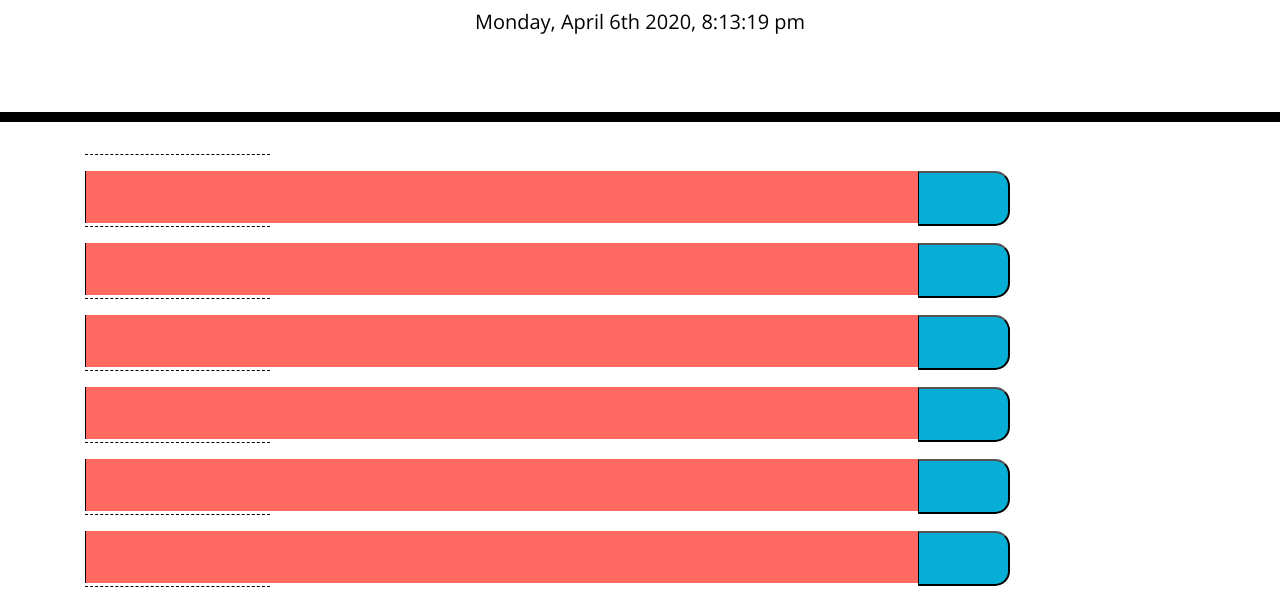
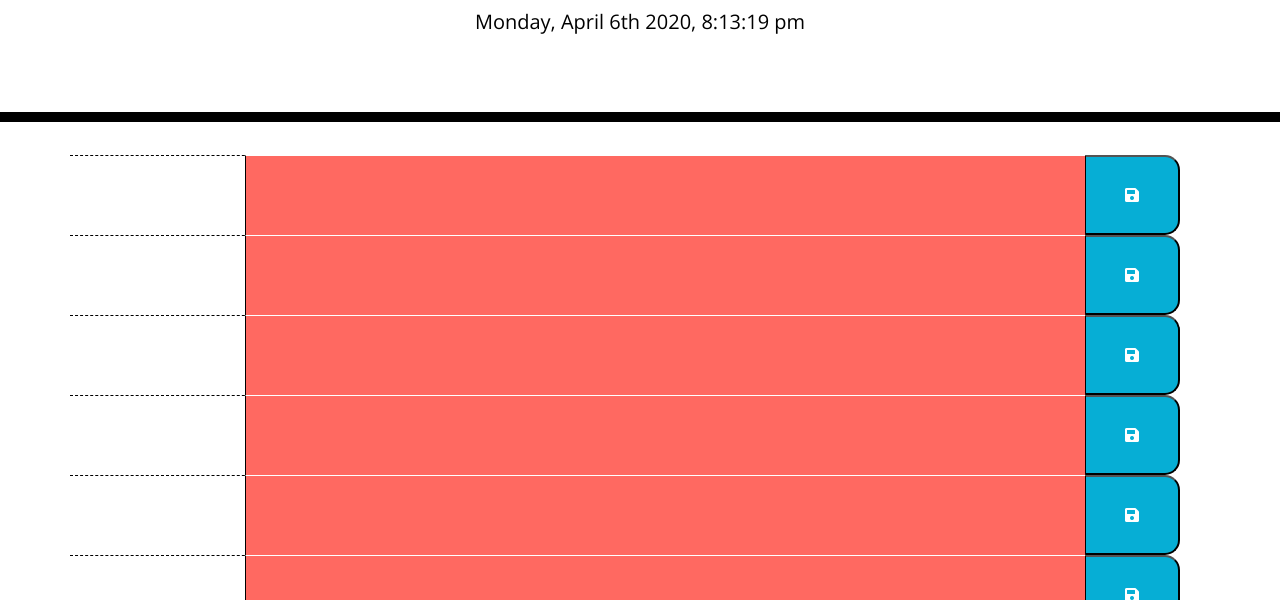
Before and after one commit to nipadedhia/DayPlanner, a plain HTML site: page Unsolved/index.html in a window 1280 px wide. Shown: the part 182-782 px from the top of the page. Drawn offline with nearby package versions, Linux system fonts and the light colour scheme.

Commit message:
added fa fa save button

```diff
--- a/Unsolved/index.html
+++ b/Unsolved/index.html
@@ -27,7 +27,7 @@
     <!-- Time blocks go here -->
 
     <!-- div define for task area -->
-    <div id="task"> </div>
+    <div id="task" class="row"> </div>
 
 
   </div>
--- a/Unsolved/planner.js
+++ b/Unsolved/planner.js
@@ -3,7 +3,6 @@ $(document).ready(function () {
   var currentDate = moment().format("dddd, MMMM Do YYYY, h:mm:ss a");
   $("#currentDay").text(currentDate);
   // console.log(currentDate);
-  // date();
 
   // variable taskArea created for textarea tag
   var taskArea = $("<textarea>");
@@ -12,30 +11,48 @@ $(document).ready(function () {
   // taskArea.addClass("textarea present col-md-9");
   // taskArea.attr("name", "Test");
 
-  // variable saveBtn created for button tag
-  var saveBtnEl = $("<button>");
+  // // variable saveBtn created for button tag
+  // var saveBtnEl = $("<button>");
+  // saveBtnEl.addClass("fa fa-save");
 
-  //adding classes to save button
-  // saveBtnEl.addClass("saveBtn");
-  // saveBtnEl.attr("label", "save");
-
-  //display task area
+  //display time for task area
+  // var taskTime = moment("8 am", "h a").format("h, a");
+  // console.log(taskTime);
+  // timeDisplay.append(taskTime);
+  // var taskTime = moment.format("h, a");
 
   for (var i = 1; i < 14; i++) {
     var timeDisplay = $("<p>");
     timeDisplay.addClass("hour col-md-2");
 
     var taskArea = $("<textarea>");
-    taskArea.addClass("textarea description present col-md-9");
+    taskArea.addClass("textarea row present col-md-9");
     taskArea.attr("name", "Test");
 
     var saveBtnEl = $("<button>");
-    saveBtnEl.addClass("saveBtn saveBtn i:hover col-md-1");
-    saveBtnEl.attr("label", "save");
+    saveBtnEl.addClass("saveBtn col-md-1 fa fa-save");
+    saveBtnEl.attr("data-letter", "save");
 
-    $("#task").append(timeDisplay, taskArea, saveBtnEl);
+    $("#task").append(timeDisplay, taskArea, saveBtnEl, "<br>");
+
+    // var toDoTask = {
+    //   list: "",
+    // };
+
+    var time = ["8", "9", "10", "11", "12", "1", "2", "3", "4", "5", "6", "7"];
+    updateTime();
+
+    function updateTime() {
+      var currentDate = moment().format("dddd, MMMM Do YYYY, h:mm:ss a");
+      for (var i = 0; i < time.length; i++) {
+        if (parseInt(time[i]) > currentDate) {
+          $("#" + time[i]).addClass("future");
+        } else if (parseInt(time[i]) < currentDate) {
+          $("#" + time[i]).addClass("past");
+        } else if (parseInt(time[i]) == currentDate) {
+          $("#" + time[i]).addClass("present");
+        }
+      }
+    }
   }
 });
-
-var timeDifference = m.startOf("day").format();
-console.log(timeDifference);
--- a/Unsolved/style.css
+++ b/Unsolved/style.css
@@ -1,10 +1,10 @@
 body {
-  font-family: 'Open Sans', sans-serif;
+  font-family: "Open Sans", sans-serif;
   font-size: 16px;
   line-height: 1;
 }
 
-textarea{
+textarea {
   background: transparent;
   border: none;
   resize: none;
@@ -21,11 +21,11 @@ textarea{
   border-bottom: 10px solid black;
 }
 
-.description{
+.description {
   white-space: pre-wrap;
 }
 
-.time-block{
+.time-block {
   text-align: center;
   border-radius: 15px;
 }
@@ -33,7 +33,7 @@ textarea{
 .row {
   white-space: pre-wrap;
   height: 80px;
-  border-top: 1px solid white;;
+  border-top: 1px solid white;
 }
 
 .hour {
@@ -61,12 +61,11 @@ textarea{
   border-left: 1px solid black;
   border-top-right-radius: 15px;
   border-bottom-right-radius: 15px;
-  background-color: #06AED5;
+  background-color: #06aed5;
   color: white;
-  height: 55px;
 }
 
 .saveBtn i:hover {
   font-size: 20px;
-  transition: all .3s ease-in-out;
+  transition: all 0.3s ease-in-out;
 }
```
